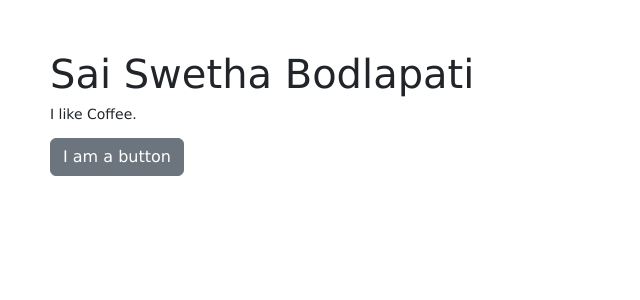
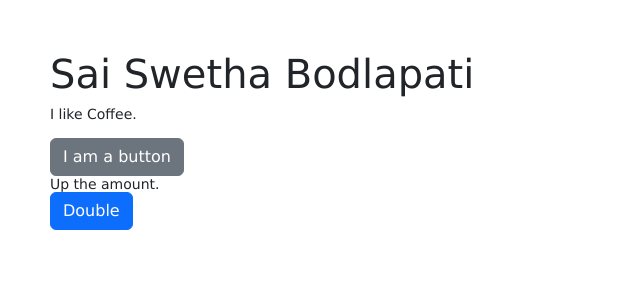
Before and after one commit to SaiSwethaBodlapati/s24wb33bodlapati, a Node server app: page / in a window 1280 px wide. Shown: the top 300 px of the page, without its empty margins (0-640 px from the left). Run offline with Node 20, Linux system fonts and the light colour scheme.

Commit message:
Added a new buttom

```diff
--- a/views/index.pug
+++ b/views/index.pug
@@ -4,3 +4,16 @@ block content
   h1 Sai Swetha Bodlapati
   p I like Coffee.
   button(type="button", class="btn btn-secondary")  I am a button
+  div#double Up the amount.
+  button(type="button" ,class="btn btn-primary" onclick="double()") Double
+
+  script.
+
+    var value = 0;
+    var power = 1;
+
+    function double() {
+      value += 1;
+      power *= 2;
+      document.getElementById("double").innerText = "Two to the power " + value + " is " + power;
+    }
```
